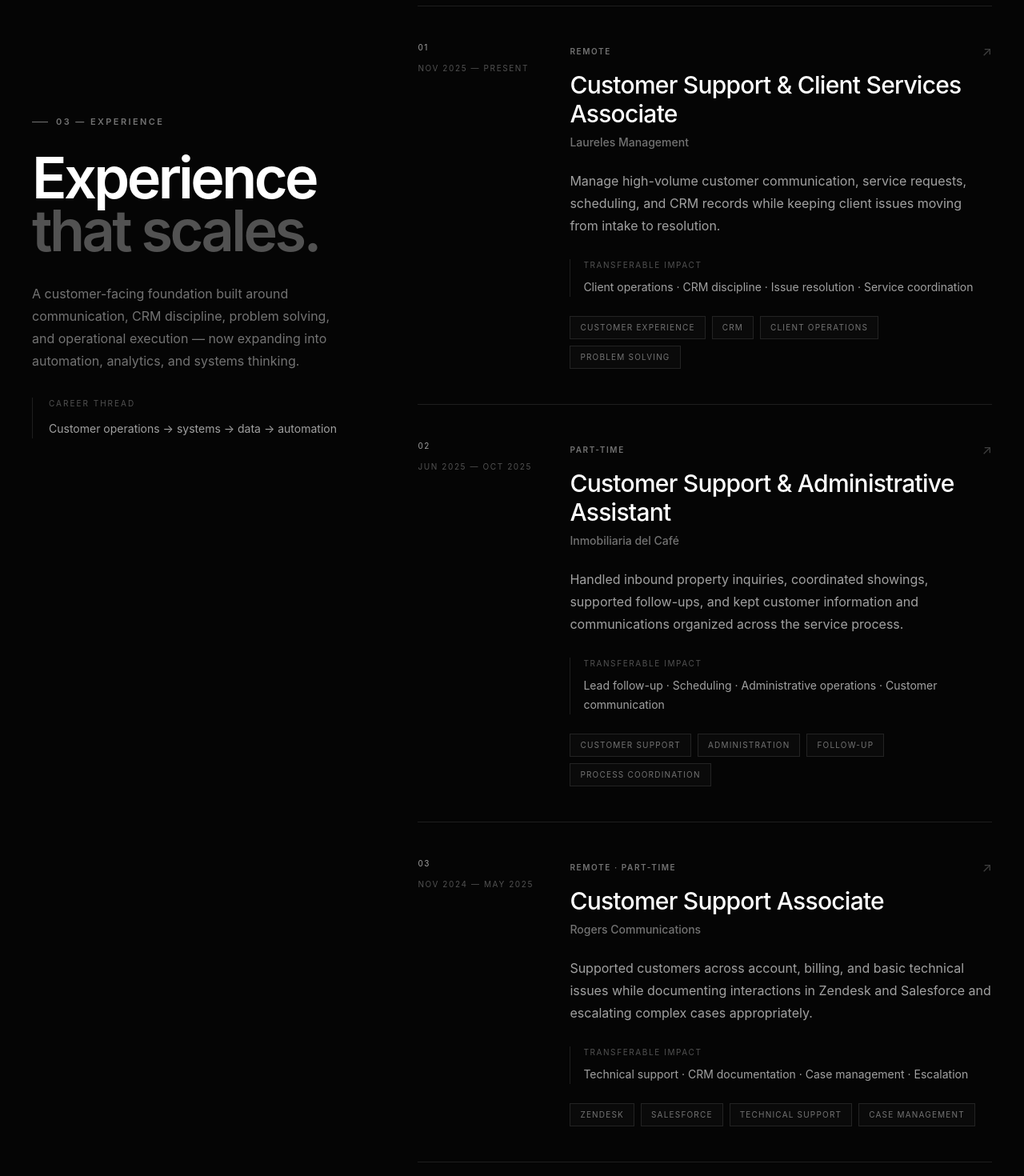
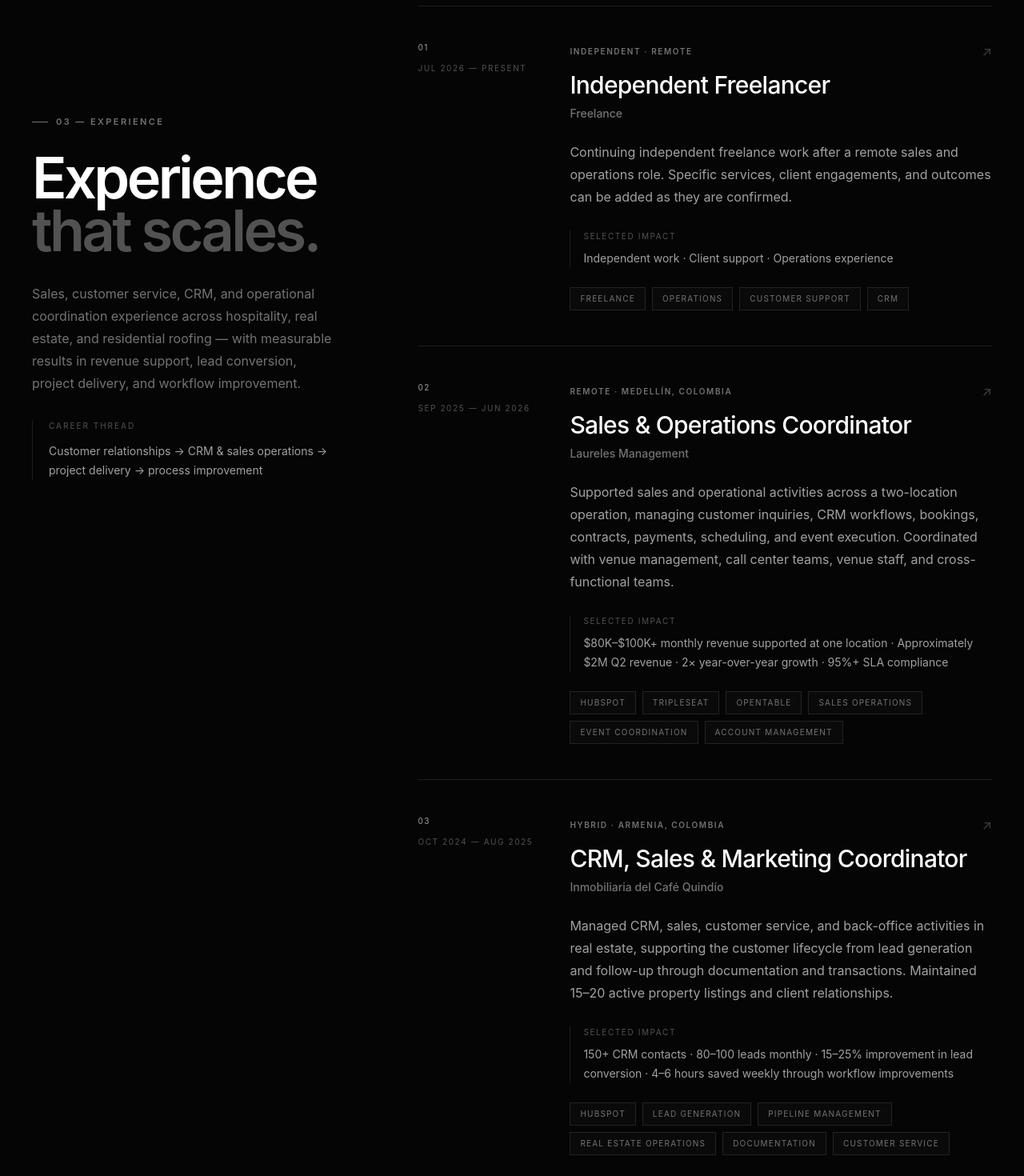
Before and after one commit to matteojose3112-bit/aster, a React (Vite) app in the folder portfolio/: page / in a window 1280 px wide. Shown: the part 5160-6630 px from the top of the page at 80% size. Built offline with nearby package versions, Linux system fonts and the light colour scheme.

Commit message:
Update experience with verified roles, dates, and outcomes

```diff
--- a/portfolio/src/components/layout/sections/Experience.tsx
+++ b/portfolio/src/components/layout/sections/Experience.tsx
@@ -1,30 +1,39 @@
 const experience = [
   {
-    period: "Nov 2025 — Present",
-    role: "Customer Support & Client Services Associate",
-    company: "Laureles Management",
-    type: "Remote",
-    summary: "Manage high-volume customer communication, service requests, scheduling, and CRM records while keeping client issues moving from intake to resolution.",
-    impact: "Client operations · CRM discipline · Issue resolution · Service coordination",
-    capabilities: ["Customer Experience", "CRM", "Client Operations", "Problem Solving"],
+    period: "Jul 2026 — Present",
+    role: "Independent Freelancer",
+    company: "Freelance",
+    type: "Independent · Remote",
+    summary: "Continuing independent freelance work after a remote sales and operations role. Specific services, client engagements, and outcomes can be added as they are confirmed.",
+    impact: "Independent work · Client support · Operations experience",
+    capabilities: ["Freelance", "Operations", "Customer Support", "CRM"],
   },
   {
-    period: "Jun 2025 — Oct 2025",
-    role: "Customer Support & Administrative Assistant",
-    company: "Inmobiliaria del Café",
-    type: "Part-Time",
-    summary: "Handled inbound property inquiries, coordinated showings, supported follow-ups, and kept customer information and communications organized across the service process.",
-    impact: "Lead follow-up · Scheduling · Administrative operations · Customer communication",
-    capabilities: ["Customer Support", "Administration", "Follow-up", "Process Coordination"],
+    period: "Sep 2025 — Jun 2026",
+    role: "Sales & Operations Coordinator",
+    company: "Laureles Management",
+    type: "Remote · Medellín, Colombia",
+    summary: "Supported sales and operational activities across a two-location operation, managing customer inquiries, CRM workflows, bookings, contracts, payments, scheduling, and event execution. Coordinated with venue management, call center teams, venue staff, and cross-functional teams.",
+    impact: "$80K–$100K+ monthly revenue supported at one location · Approximately $2M Q2 revenue · 2× year-over-year growth · 95%+ SLA compliance",
+    capabilities: ["HubSpot", "TripleSeat", "OpenTable", "Sales Operations", "Event Coordination", "Account Management"],
   },
   {
-    period: "Nov 2024 — May 2025",
-    role: "Customer Support Associate",
-    company: "Rogers Communications",
-    type: "Remote · Part-Time",
-    summary: "Supported customers across account, billing, and basic technical issues while documenting interactions in Zendesk and Salesforce and escalating complex cases appropriately.",
-    impact: "Technical support · CRM documentation · Case management · Escalation",
-    capabilities: ["Zendesk", "Salesforce", "Technical Support", "Case Management"],
+    period: "Oct 2024 — Aug 2025",
+    role: "CRM, Sales & Marketing Coordinator",
+    company: "Inmobiliaria del Café Quindío",
+    type: "Hybrid · Armenia, Colombia",
+    summary: "Managed CRM, sales, customer service, and back-office activities in real estate, supporting the customer lifecycle from lead generation and follow-up through documentation and transactions. Maintained 15–20 active property listings and client relationships.",
+    impact: "150+ CRM contacts · 80–100 leads monthly · 15–25% improvement in lead conversion · 4–6 hours saved weekly through workflow improvements",
+    capabilities: ["HubSpot", "Lead Generation", "Pipeline Management", "Real Estate Operations", "Documentation", "Customer Service"],
+  },
+  {
+    period: "Jan 2021 — Sep 2024",
+    role: "Operations & Customer Service Coordinator",
+    company: "416 Roofing",
+    type: "Hybrid · Toronto, Canada",
+    summary: "Managed sales, customer service, operations, project coordination, procurement, and CRM for a residential roofing company. Coordinated estimates, materials, vendors, field crews, scheduling, payments, and project progress across concurrent jobs.",
+    impact: "20–25 projects monthly · 3 field crews coordinated · 5–7 estimates weekly · Materials procurement 4–5 times weekly",
+    capabilities: ["AccuLynx", "Project Coordination", "Estimating", "Procurement", "Scheduling", "Invoicing & Payments"],
   },
 ];
 
@@ -41,11 +50,11 @@ function Experience() {
               <span className="text-neutral-600">that scales.</span>
             </h2>
             <p className="mt-8 max-w-md text-base leading-7 text-neutral-500">
-              A customer-facing foundation built around communication, CRM discipline, problem solving, and operational execution — now expanding into automation, analytics, and systems thinking.
+              Sales, customer service, CRM, and operational coordination experience across hospitality, real estate, and residential roofing — with measurable results in revenue support, lead conversion, project delivery, and workflow improvement.
             </p>
             <div className="mt-8 border-l border-white/10 pl-5">
               <p className="text-[10px] uppercase tracking-[0.2em] text-neutral-600">Career thread</p>
-              <p className="mt-3 text-sm leading-6 text-neutral-400">Customer operations → systems → data → automation</p>
+              <p className="mt-3 text-sm leading-6 text-neutral-400">Customer relationships → CRM & sales operations → project delivery → process improvement</p>
             </div>
           </div>
 
@@ -54,7 +63,7 @@ function Experience() {
               <article key={`${item.company}-${item.role}`} className="group border-b border-white/10 py-9 transition-colors hover:bg-white/[0.025] md:py-11">
                 <div className="grid gap-7 md:grid-cols-[150px_1fr] md:gap-10">
                   <div className="text-[10px] uppercase tracking-[0.16em] text-neutral-600">
-                    <span className="text-neutral-400">0{index + 1}</span>
+                    <span className="text-neutral-400">{String(index + 1).padStart(2, "0")}</span>
                     <br />
                     <span className="mt-2 inline-block leading-5">{item.period}</span>
                   </div>
@@ -70,7 +79,7 @@ function Experience() {
                     <p className="mt-6 max-w-2xl text-sm leading-7 text-neutral-400 md:text-base">{item.summary}</p>
 
                     <div className="mt-7 border-l border-white/10 pl-4">
-                      <p className="text-[10px] uppercase tracking-[0.16em] text-neutral-600">Transferable impact</p>
+                      <p className="text-[10px] uppercase tracking-[0.16em] text-neutral-600">Selected impact</p>
                       <p className="mt-2 text-sm leading-6 text-neutral-400">{item.impact}</p>
                     </div>
 
```
